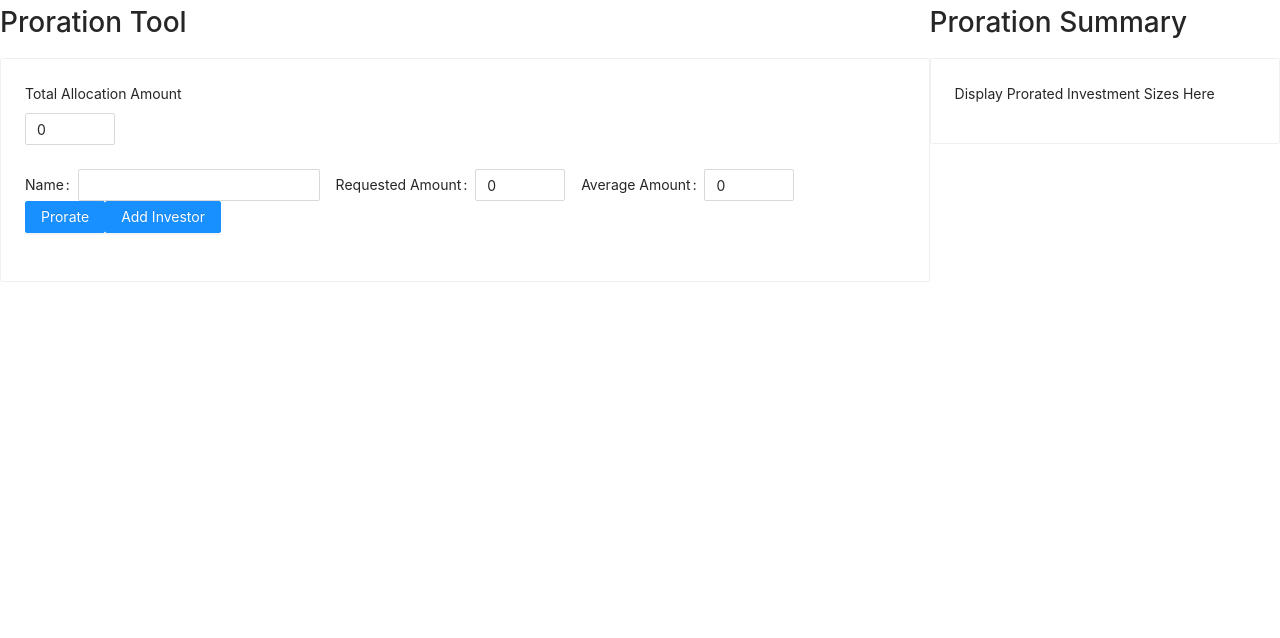
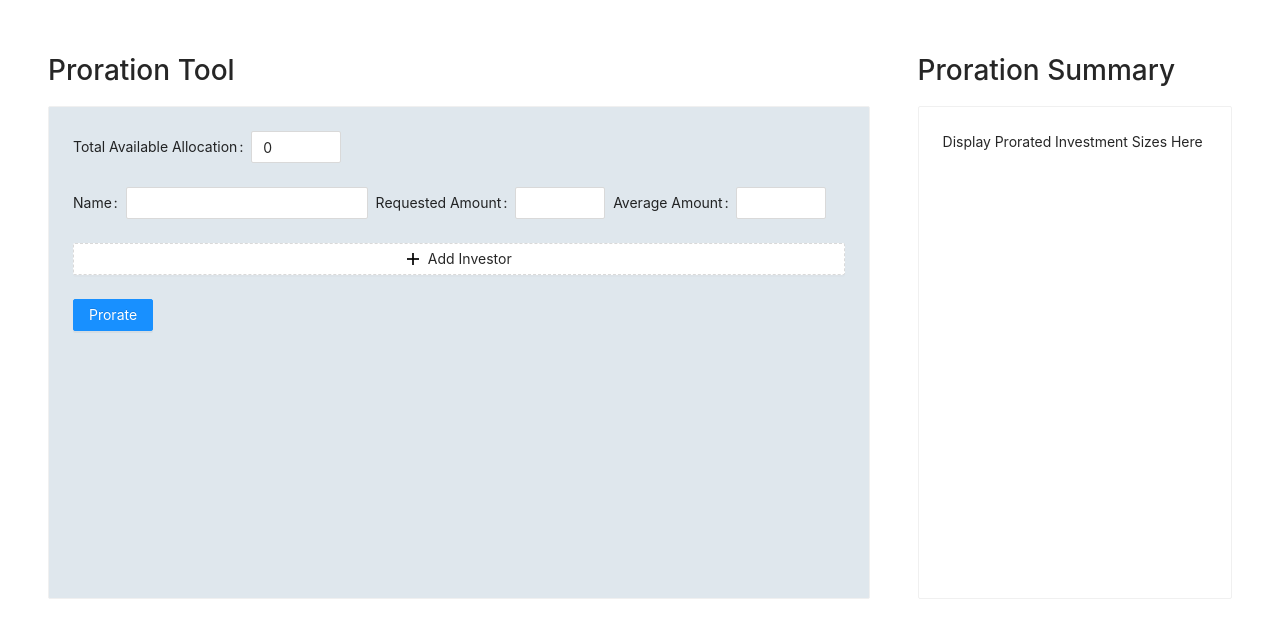
Before and after one commit to minseokim/proration-tool, a React (Create React App) app in the folder client/: page / in a window 1280 px wide. Shown: the top 638 px of the page. Built offline with nearby package versions, Linux system fonts and the light colour scheme.

Commit message:
Add basic styling to app

```diff
--- a/client/src/components/InvestorToggleForm/InvestorToggleForm.tsx
+++ b/client/src/components/InvestorToggleForm/InvestorToggleForm.tsx
@@ -39,13 +39,7 @@ export const InvestorToggleForm = ({
 
   // Needs to hold state for
   return (
-    <Form
-      layout='inline'
-      onFieldsChange={(changedFields, allFields) =>
-        onFieldsChange(allFields as FieldData[])
-      }
-      initialValues={{ name, requested_amount, average_amount }}
-    >
+    <>
       <Form.Item label='Name' name='name'>
         <Input value={name} />
       </Form.Item>
@@ -61,6 +55,6 @@ export const InvestorToggleForm = ({
           icon={<MinusOutlined />}
         ></Button>
       ) : null}
-    </Form>
+    </>
   );
 };
--- /dev/null
+++ b/client/src/components/ProrationBuilder/ProrationBuilder.css
@@ -0,0 +1,13 @@
+.proration-builder {
+    height: 100%;
+    padding: 48px;
+}
+
+.form-list {
+    display: flex;
+}
+
+.proration-builder--card {
+    min-height: 70%;
+    background-color: #DFE7ED;
+}
--- a/client/src/components/ProrationBuilder/ProrationBuilder.tsx
+++ b/client/src/components/ProrationBuilder/ProrationBuilder.tsx
@@ -1,6 +1,7 @@
 import React, { useState } from 'react';
-import { Card, InputNumber, Form, Button } from 'antd';
-import { InvestorToggleForm } from '../InvestorToggleForm/InvestorToggleForm';
+import { Card, InputNumber, Form, Button, Input, Space } from 'antd';
+import { MinusCircleOutlined, PlusOutlined } from '@ant-design/icons';
+
 import {
   Investment,
   createInvestment,
@@ -8,6 +9,9 @@ import {
   FieldData,
   InvestmentData,
 } from '../../typeDefs';
+import { prorateFetch } from '../../lib';
+
+import './ProrationBuilder.css';
 
 export const ProrationBuilder = () => {
   const [allocationAmount, setAllocationAmount] = useState<number>(0);
@@ -38,18 +42,6 @@ export const ProrationBuilder = () => {
     setInvestmentList(newInvestorList);
   };
 
-  const prorateFetch = async (reqBody: ProrateRequest) => {
-    const API_URL = `/prorate`;
-    const response = await fetch(API_URL, {
-      method: 'POST',
-      headers: {
-        'Content-Type': 'application/json',
-      },
-      body: JSON.stringify(reqBody),
-    });
-    return response.json();
-  };
-
   const generateProrateRequest = (
     allocationAmount: number,
     investmentList: Investment[]
@@ -70,13 +62,13 @@ export const ProrationBuilder = () => {
   };
 
   const handleProrate = () => {
-    // Turn UI state -> ProrateRequest
-    prorateFetch(generateProrateRequest(allocationAmount, investmentList)).then(
-      (res) => {
+    prorateFetch(generateProrateRequest(allocationAmount, investmentList))
+      .then((res) => {
         console.log('result :', res);
-      }
-    );
-    // Make API Request Here
+      })
+      .catch((err) => {
+        console.log('error :', err);
+      });
   };
 
   const handleAllocationChange = (allFields: FieldData[]) => {
@@ -85,40 +77,77 @@ export const ProrationBuilder = () => {
   };
 
   return (
-    <div>
+    <div className='proration-builder'>
       <h1>Proration Tool</h1>
-      <Card>
+      <Card className='proration-builder--card'>
         <Form
-          layout='vertical'
+          layout='horizontal'
           initialValues={{ allocationAmount }}
           onFieldsChange={(changedFields, allFields) => {
             handleAllocationChange(allFields as FieldData[]);
           }}
         >
-          <Form.Item label='Total Allocation Amount' name='allocationAmount'>
+          <Form.Item label='Total Available Allocation' name='allocationAmount'>
             <InputNumber />
           </Form.Item>
-        </Form>
           {/* List of Investment Forms */}
+          <Form.List name='investments'>
+            {(fields, { add, remove }) => {
+              return (
+                <>
                   {investmentList?.map((investment, index) => {
                     return (
-            <InvestorToggleForm
-              key={investment.id}
-              index={index}
-              investment={investment}
-              onRemoveInvestment={handleRemoveInvestment}
-              onUpdateInvestment={handleUpdateInvestment}
-            />
+                      <div key={investment.id} className='form-list'>
+                        <Space>
+                          <Form.Item label='Name' name='name'>
+                            <Input value={investment.name} />
+                          </Form.Item>
+                          <Form.Item
+                            label='Requested Amount'
+                            name='requested_amount'
+                          >
+                            <InputNumber />
+                          </Form.Item>
+                          <Form.Item
+                            label='Average Amount'
+                            name='average_amount'
+                          >
+                            <InputNumber />
+                          </Form.Item>
+                          <Form.Item>
+                            {index ? (
+                              <Button
+                                icon={<MinusCircleOutlined />}
+                                onClick={() => {
+                                  handleRemoveInvestment(investment.id);
+                                }}
+                              ></Button>
+                            ) : null}
+                          </Form.Item>
+                        </Space>
+                      </div>
                     );
                   })}
+                  <Form.Item>
+                    <Button
+                      type='dashed'
+                      onClick={handleAddInvestment}
+                      block
+                      icon={<PlusOutlined />}
+                    >
+                      Add Investor
+                    </Button>
+                  </Form.Item>
+                </>
+              );
+            }}
+          </Form.List>
           <Form.Item>
             <Button type='primary' onClick={handleProrate}>
               Prorate
             </Button>
-          <Button onClick={handleAddInvestment} type='primary'>
-            Add Investor
-          </Button>
           </Form.Item>
+        </Form>
       </Card>
     </div>
   );
--- /dev/null
+++ b/client/src/components/ProrationSummary/ProrationSummary.css
@@ -0,0 +1,8 @@
+.proration-summary {
+    height: 100%;
+    padding: 48px 48px 48px 0px;
+}
+
+.proration-summary--card {
+    min-height: 70%
+}
--- a/client/src/components/ProrationSummary/ProrationSummary.tsx
+++ b/client/src/components/ProrationSummary/ProrationSummary.tsx
@@ -1,10 +1,11 @@
 import React from 'react';
 import { Card } from 'antd';
+import './ProrationSummary.css';
 export const ProrationSummary = () => {
   return (
-    <div>
+    <div className='proration-summary'>
       <h1>Proration Summary</h1>
-      <Card>
+      <Card className='proration-summary--card'>
         <p>Display Prorated Investment Sizes Here</p>
       </Card>
     </div>
--- a/client/src/components/ProrationTool/ProrationTool.css
+++ b/client/src/components/ProrationTool/ProrationTool.css
@@ -1,3 +1,7 @@
 .container {
     height: 100vh
 }
+
+.row-full-height {
+    height: 100%
+}
--- a/client/src/components/ProrationTool/ProrationTool.tsx
+++ b/client/src/components/ProrationTool/ProrationTool.tsx
@@ -7,7 +7,7 @@ import { Row, Col } from 'antd';
 export const ProrationTool = () => {
   return (
     <div className='container'>
-      <Row>
+      <Row className='row-full-height'>
         <Col flex={7}>
           <ProrationBuilder />
         </Col>
--- /dev/null
+++ b/client/src/lib/fetch.ts
@@ -0,0 +1,13 @@
+import { ProrateRequest } from '../typeDefs';
+
+export const prorateFetch = async (reqBody: ProrateRequest) => {
+  const API_URL = `/prorate`;
+  const response = await fetch(API_URL, {
+    method: 'POST',
+    headers: {
+      'Content-Type': 'application/json',
+    },
+    body: JSON.stringify(reqBody),
+  });
+  return response.json();
+};
--- /dev/null
+++ b/client/src/lib/index.ts
@@ -0,0 +1 @@
+export * from './fetch';
```
Also changed, not shown: 1 other file (tests, documents, lock files or other folders). Lines whose indentation alone changed are shown as unchanged.
